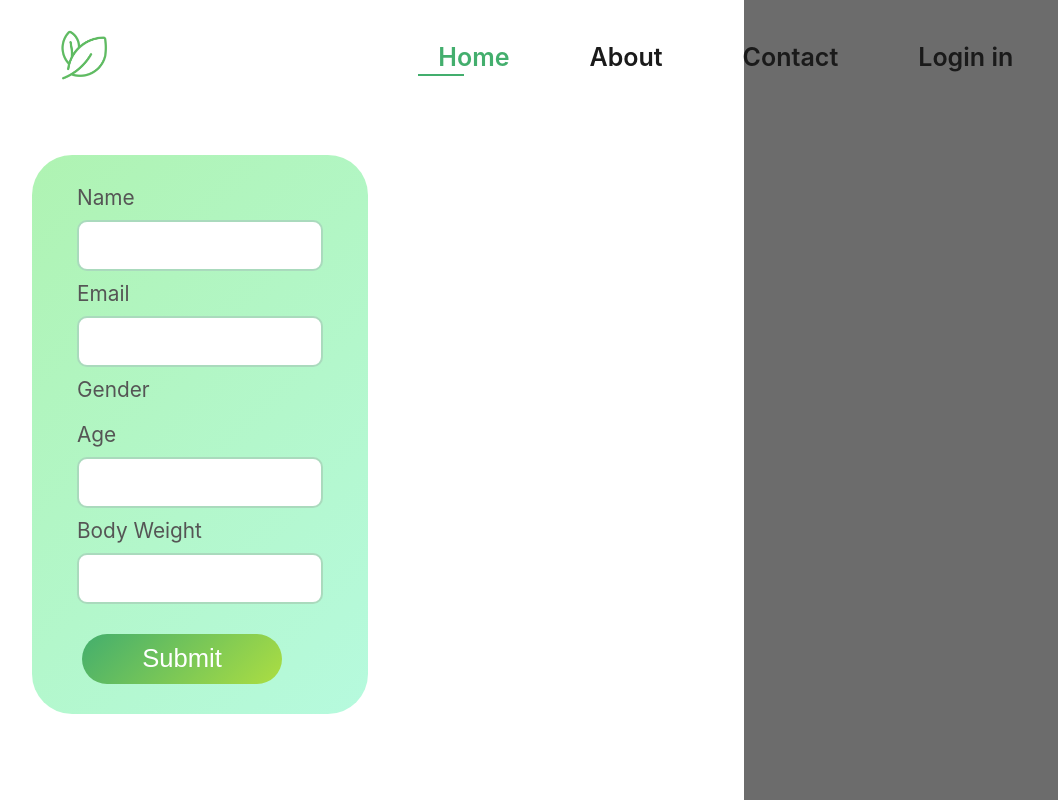
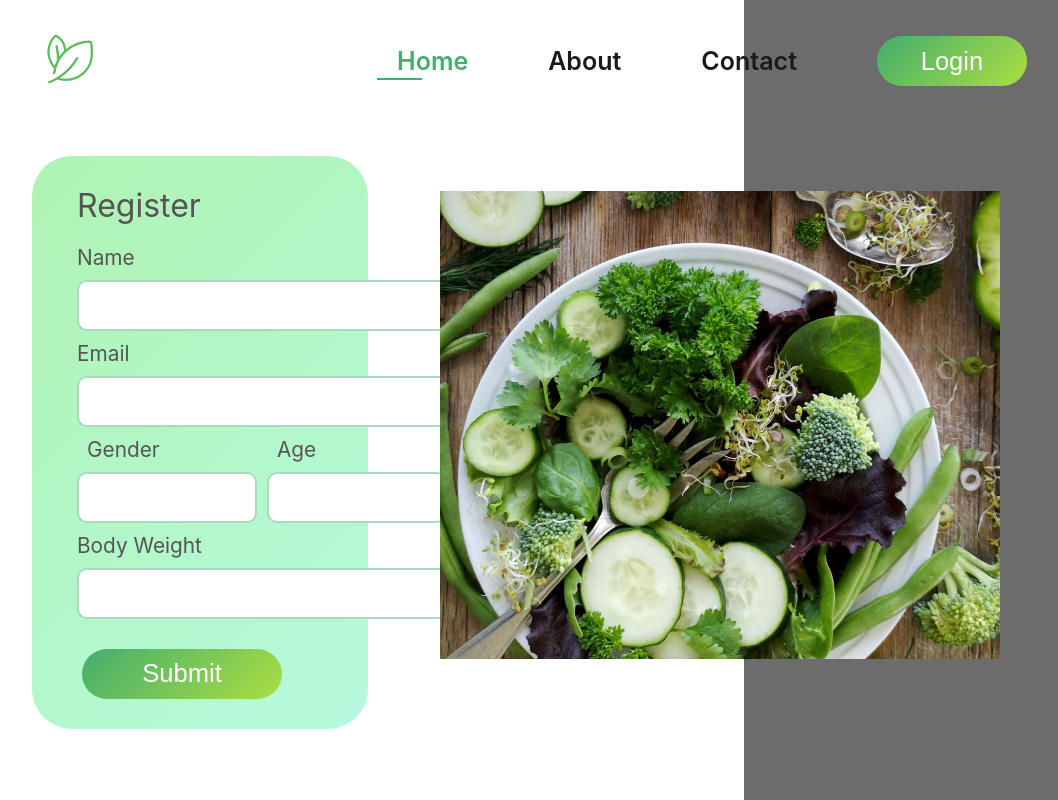
Before and after one commit to abhoygorai/Diet-Plan-Website, a React (Create React App) app: page /register in a window 1280 px wide. Shown: the whole page, without its empty margins (88-1146 px from the left). Built offline with nearby package versions, Linux system fonts and the light colour scheme.

Commit message:
register page done

```diff
--- a/src/components/Home.js
+++ b/src/components/Home.js
@@ -15,6 +15,7 @@ function Home() {
             <button className="get-started-button">Get Started</button>
           </Link>
         </div>
+        <img src="page-image.png" className="main-page-hero-image"/>
       </div>
     </>
   );
--- a/src/components/Navbar.js
+++ b/src/components/Navbar.js
@@ -23,7 +23,7 @@ function Navbar() {
               <a href="contact.html">Contact</a>
             </li>
             <li>
-              <a href="signup.html">Login in</a>
+              <button href="signup.html" id="login-id-button">Login</button>
             </li>
           </ul>
         </div>
--- a/src/components/Register.js
+++ b/src/components/Register.js
@@ -8,21 +8,28 @@ function Register() {
       <Navbar />
       <div className="register-page-main-portion">
         <form className="register-page-details-form">
+          <p className="label" style={{fontSize: '2rem'}}>Register</p>
           <p className="label">Name</p>
           <input type="text" />
           <p className="label">Email</p>
           <input type="email" />
-          <p className="label">Gender</p>
-
-          <p className="label">Age</p>
-          <input type="text" />
+          <div className="register-page-small-div">
+            <div className="">
+              <p className="label">Gender</p>
+              <input type="text" />
+            </div>
+            <div className="">
+              <p className="label">Age</p>
+              <input type="text" />
+            </div>
+          </div>
           <p className="label">Body Weight</p>
           <input type="text" />
 
-          <button>Submit</button>
+          <button id="register-page-submit-button">Submit</button>
         </form>
+        <img src="page-image.png" className="register-page-hero-image" />
       </div>
-
     </>
   );
 }
--- a/src/styles/Home.css
+++ b/src/styles/Home.css
@@ -33,3 +33,10 @@
 .get-started-button:hover {
   box-shadow: 0 0 10px #43ae6e95;
 }
+
+.main-page-hero-image{
+  position: absolute;
+  right: 15%;
+  top: 25%;
+  width: 70vh;
+}
--- a/src/styles/Navbar.css
+++ b/src/styles/Navbar.css
@@ -1,4 +1,4 @@
-#header{
+#header {
   display: flex;
   align-items: center;
   justify-content: space-around;
@@ -6,20 +6,19 @@
   z-index: 10;
 }
 
-#navbar{
+#navbar {
   display: flex;
   align-items: center;
   justify-content: center;
-
 }
 
-#navbar li{
+#navbar li {
   list-style: none;
   padding: 0 40px;
   position: relative;
 }
 
-#navbar li a{
+#navbar li a {
   text-decoration: none;
   font-size: 25px;
   font-weight: 600;
@@ -28,18 +27,33 @@
 }
 
 #navbar li a:hover,
-#navbar li a.active{
-    color: #43AE6D;
-
+#navbar li a.active {
+  color: #43ae6d;
 }
 
 #navbar li a.active::after,
-#navbar li a:hover::after{
+#navbar li a:hover::after {
   content: "";
   width: 30%;
   height: 2px;
-    background: #43AE6D;
+  background: #43ae6d;
   position: absolute;
   bottom: -4px;
   left: 20px;
 }
+
+#login-id-button {
+  height: 50px;
+  width: 150px;
+  border-radius: 50px;
+  background: linear-gradient(135deg, #43ae6d, #acde42);
+  cursor: pointer;
+  color: white;
+  font-size: 1.6rem;
+  border: 0;
+  transition: 0.3s ease;
+}
+
+#login-id-button:hover {
+  box-shadow: 0 0 10px #43ae6e95;
+}
--- a/src/styles/Register.css
+++ b/src/styles/Register.css
@@ -19,6 +19,7 @@
 
 .register-page-details-form input {
   height: 45px;
+  width: 340px;
   border: solid 2px #43ae6e73;
   border-radius: 10px;
   outline: none;
@@ -32,11 +33,11 @@
   box-shadow: 0 0 5pt 2pt rgba(138, 199, 162, 0.529);
 }
 
-.register-page-details-form button {
+#register-page-submit-button {
   height: 50px;
   border-radius: 50px;
   width: 200px;
-    background: linear-gradient(135deg, #43AE6D, #ACDE42);
+  background: linear-gradient(135deg, #43ae6d, #acde42);
   cursor: pointer;
   color: white;
   font-size: 1.6rem;
@@ -46,8 +47,27 @@
   margin: 30px 0 10px 10px;
 }
 
-.label {
+.register-page-details-form .label {
   color: rgb(85, 85, 85);
   font-size: 1.3rem;
   margin: 10px 5px;
 }
+
+.register-page-hero-image {
+  position: absolute;
+  right: 15%;
+  top: 25%;
+  width: 70vh;
+}
+
+.register-page-small-div{
+  display: flex;
+}
+
+.register-page-small-div p{
+  padding-left: 10px;
+}
+
+.register-page-small-div input{
+  width: 146px;
+}
```
Also changed, not shown: public/page-image.png (added). Lines whose indentation alone changed are shown as unchanged.
